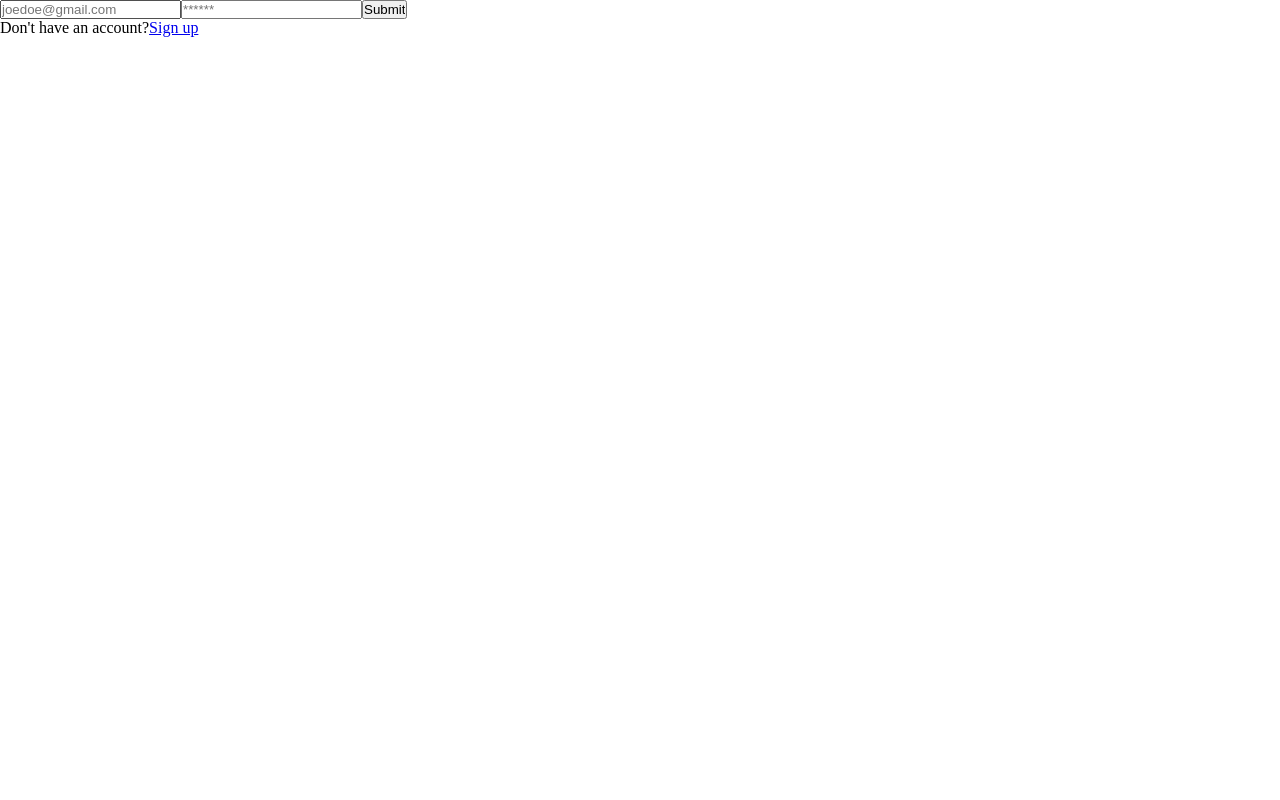
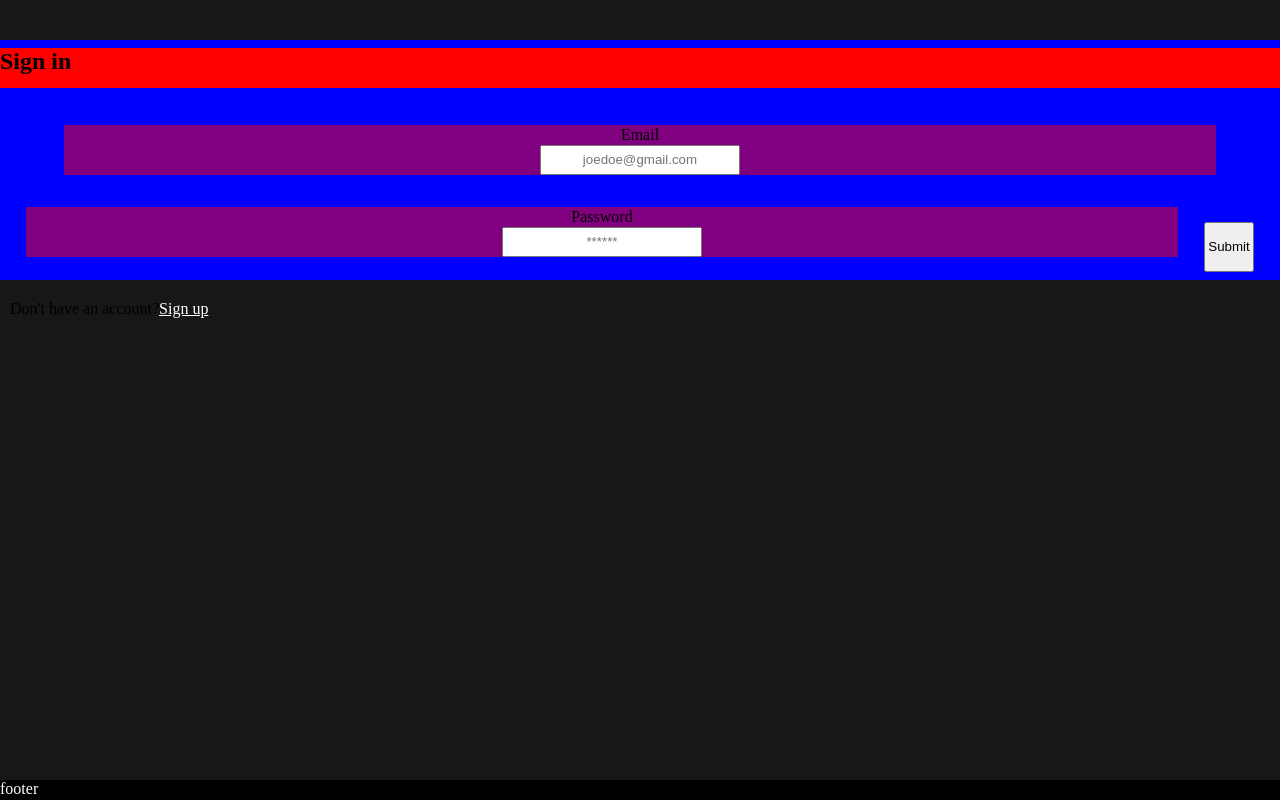
Before and after one commit to wszelag/quizzers, a React (Create React App) app in the folder client/: page / in a window 1280 px wide. Built offline with nearby package versions, Linux system fonts and the light colour scheme.

Commit message:
add forms layout

```diff
--- a/client/src/components/Auth/Login.jsx
+++ b/client/src/components/Auth/Login.jsx
@@ -4,6 +4,20 @@ import { connect } from "react-redux";
 import { userLogin } from "../../redux/actions";
 import axiosInstance from "../../config/axios";
 import { Link } from "react-router-dom";
+import { FullScreenWrapper } from "../../style/FullScreenWrapper";
+import {
+  FormContainer,
+  Title,
+  Footer,
+  Label,
+  SubmitButton,
+  FieldName,
+  Input,
+  Errors,
+  Error,
+  StyledLink
+} from ".././../style/Form.css";
+import { loginFormFieldsData } from "./data";
 
 const Login = ({ userLogin }) => {
   const [errorMessage, setErrorMessage] = useState(null);
@@ -23,35 +37,42 @@ const Login = ({ userLogin }) => {
       });
   };
 
+  const fields = loginFormFieldsData.map((field) => {
+    const { title, name, type, placeholder, options, id } = field;
+    return (
+      <Label key={id}>
+        <FieldName>{title}</FieldName>
+        <Input
+          name={name}
+          type={type}
+          placeholder={placeholder}
+          ref={register(options)}
+        />
+      </Label>
+    );
+  });
   return (
     <>
-      <form onSubmit={handleSubmit(onSubmit)}>
-        <input
-          name="email"
-          type="email"
-          ref={register({ required: true })}
-          placeholder="joedoe@gmail.com"
-        />
-        <input
-          name="password"
-          type="password"
-          ref={register({ required: true, minLength: 6 })}
-          placeholder="******"
-        />
-        <input type="submit" />
-      </form>
-      {/* DISPLAY ERRORS */}
-      <div>
-        {errors.email && <span>Please, enter an email</span>}
-        {errors.password && (
-          <span>Password should contain at least 6 characters</span>
-        )}
-        {errorMessage && <span>{errorMessage}</span>}
-      </div>
+      <FullScreenWrapper>
+        <FormContainer onSubmit={handleSubmit(onSubmit)} size="240px">
+          <Title>Sign in</Title>
+          {fields}
+          <SubmitButton type="submit" />
+        </FormContainer>
+        {/* DISPLAY ERRORS */}
+        <Errors>
+          {errors.email && <Error>Please, enter an email</Error>}
+          {errors.password && (
+            <Error>Password should contain at least 6 characters</Error>
+          )}
+          {errorMessage && <Error>{errorMessage}</Error>}
+        </Errors>
 
-      <span>
-        Don't have an account?<Link to="/register">Sign up</Link>
-      </span>
+        <StyledLink>
+          Don't have an account?<Link to="/register">Sign up</Link>
+        </StyledLink>
+        <Footer>footer</Footer>
+      </FullScreenWrapper>
     </>
   );
 };
--- a/client/src/components/Auth/Registration.jsx
+++ b/client/src/components/Auth/Registration.jsx
@@ -4,6 +4,20 @@ import { connect } from "react-redux";
 import { userLogin } from "../../redux/actions";
 import axiosInstance from "../../config/axios";
 import { Link } from "react-router-dom";
+import { FullScreenWrapper } from "../../style/FullScreenWrapper";
+import {
+  FormContainer,
+  Title,
+  Footer,
+  Label,
+  SubmitButton,
+  FieldName,
+  Input,
+  Errors,
+  Error,
+  StyledLink
+} from ".././../style/Form.css";
+import { registrationFormFieldsData } from "./data";
 
 const Registration = ({ userLogin }) => {
   const [errorMessage, setErrorMessage] = useState(null);
@@ -26,49 +40,48 @@ const Registration = ({ userLogin }) => {
       });
   };
 
+  const fields = registrationFormFieldsData.map((field) => {
+    const { title, name, type, placeholder, options, id } = field;
+    return (
+      <Label key={id}>
+        <FieldName>{title}</FieldName>
+        <Input
+          name={name}
+          type={type}
+          placeholder={placeholder}
+          ref={register(options)}
+        />
+      </Label>
+    );
+  });
+
   return (
     <>
-      <form onSubmit={handleSubmit(onSubmit)}>
-        <input
-          type="text"
-          name="name"
-          placeholder="Joe Doe"
-          ref={register({ required: true, maxLength: 10 })}
-        />
-        <input
-          name="email"
-          type="email"
-          ref={register({ required: true })}
-          placeholder="joedoe@gmail.com"
-        />
-        <input
-          name="password"
-          type="password"
-          ref={register({ required: true, minLength: 6 })}
-          placeholder="******"
-        />
-        <input
-          name="confirmPassword"
-          type="password"
-          ref={register({ required: true })}
-          placeholder="******"
-        />
-        <input type="submit" />
+      <FullScreenWrapper>
+        <FormContainer onSubmit={handleSubmit(onSubmit)} size="340px">
+          <Title>Sign up</Title>
+          {fields}
+          <SubmitButton type="submit" />
+        </FormContainer>
         {/* DISPLAY ERRORS */}
-        <div>
-          {errors.name && <span>Name should contain 1-10 characters</span>}
-          {errors.email && <span>Please, enter an email</span>}
+        <Errors>
+          {errors.name && <Error>Name should contain 1-10 characters</Error>}
+          {errors.email && <Error>Please, enter an email</Error>}
           {errors.password && (
-            <span>Password should contain at least 6 characters</span>
+            <Error>Password should contain at least 6 characters</Error>
           )}
-          {errors.confirmPassword && <span>Please, confirm your password</span>}
+          {errors.confirmPassword && (
+            <Error>Please, confirm your password</Error>
+          )}
           {errorMessage && <span>{errorMessage}</span>}
-        </div>
+        </Errors>
 
-        <span>
+        <StyledLink>
           Already have an account?<Link to="/">Sign in</Link>
-        </span>
-      </form>
+        </StyledLink>
+
+        <Footer>footer</Footer>
+      </FullScreenWrapper>
     </>
   );
 };
--- /dev/null
+++ b/client/src/components/Auth/data.js
@@ -0,0 +1,68 @@
+export const loginFormFieldsData = [
+  {
+    id: 0,
+    title: "Email",
+    name: "email",
+    type: "email",
+    placeholder: "joedoe@gmail.com",
+    options: {
+      required: true
+    }
+  },
+  {
+    id: 1,
+    title: "Password",
+    name: "password",
+    type: "password",
+    placeholder: "******",
+    options: {
+      required: true,
+      minLength: 6
+    }
+  }
+];
+
+export const registrationFormFieldsData = [
+  {
+    id: 0,
+    title: "Name",
+    name: "name",
+    type: "text",
+    placeholder: "Joe Doe",
+    options: {
+      required: true,
+      maxLength: 10
+    }
+  },
+  {
+    id: 1,
+    title: "Email",
+    name: "email",
+    type: "email",
+    placeholder: "joedoe@gmail.com",
+    options: {
+      required: true
+    }
+  },
+  {
+    id: 2,
+    title: "Password",
+    name: "password",
+    type: "password",
+    placeholder: "******",
+    options: {
+      required: true,
+      minLength: 6
+    }
+  },
+  {
+    id: 3,
+    title: "Confirm Password",
+    name: "confirmPassword",
+    type: "password",
+    placeholder: "******",
+    options: {
+      required: true
+    }
+  }
+];
--- /dev/null
+++ b/client/src/style/Form.css.js
@@ -0,0 +1,86 @@
+import styled from "styled-components";
+
+export const Title = styled.h1`
+  width: 100vw;
+  height: 40px;
+  background-color: red;
+  margin-bottom: 20px;
+`;
+
+export const FormContainer = styled.form`
+  width: 100vw;
+  height: ${(props) => props.size};
+  display: flex;
+  flex-wrap: wrap;
+  justify-content: space-evenly;
+  align-items: center;
+  margin-top: 40px;
+
+  background-color: blue;
+`;
+
+export const Label = styled.label`
+  width: 90vw;
+  height: 50px;
+  display: flex;
+  flex-wrap: wrap;
+
+  background-color: purple;
+`;
+
+export const FieldName = styled.span`
+  display: block;
+  width: 100%;
+  text-align: center;
+  height: 20px;
+  line-height: 20px;
+`;
+export const Input = styled.input`
+  display: block;
+  width: 200px;
+  margin: 0 auto;
+  text-align: center;
+  height: 30px;
+`;
+
+export const SubmitButton = styled.input`
+  margin-top: 30px;
+  width: 50px;
+  height: 50px;
+`;
+
+export const Errors = styled.div`
+  width: 100%;
+`;
+export const Error = styled.span`
+  display: block;
+  width: 100%;
+  padding: 10px;
+  height: 20px;
+  margin: auto;
+  color: red;
+`;
+
+export const StyledLink = styled.span`
+  display: block;
+  width: 100%;
+  padding: 0 10px;
+  margin-top: 20px;
+  & a {
+    color: ${({ theme }) => theme.font};
+    &:visited {
+      color: ${({ theme }) => theme.font};
+    }
+  }
+`;
+
+export const Footer = styled.footer`
+  width: 100vw;
+  height: 20px;
+  position: absolute;
+  bottom: 0;
+  left: 0;
+
+  background-color: black;
+  color: white;
+`;
--- /dev/null
+++ b/client/src/style/FullScreenWrapper.js
@@ -0,0 +1,10 @@
+import styled from "styled-components";
+
+export const FullScreenWrapper = styled.section`
+  width: 100vw;
+  height: 100vh;
+  position: relative;
+  overflow-x: hidden;
+
+  background-color: ${({ theme }) => theme.primary};
+`;
```
